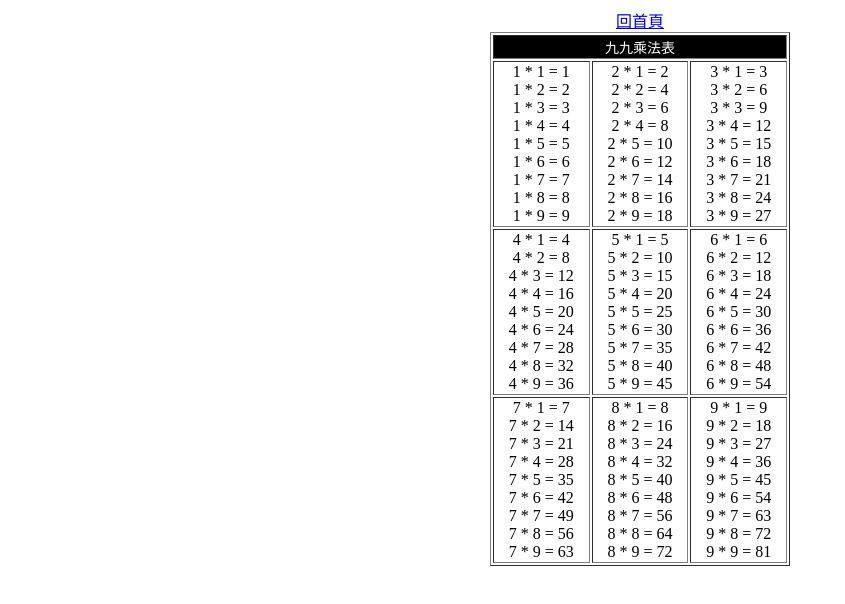
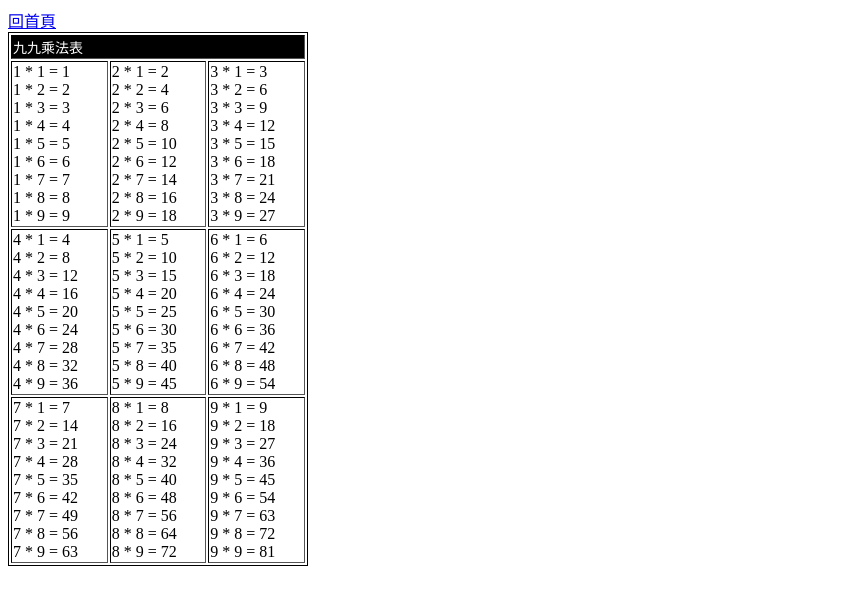
Before and after one commit to guan16/Guanyi, a plain HTML site: page 1011.html in a window 1280 px wide. Shown: the whole page, without its empty margins (0-845 px from the left). Drawn offline with Linux system fonts and the light colour scheme.

Commit message:
Update 1011.html

```diff
--- a/1011.html
+++ b/1011.html
@@ -5,14 +5,15 @@
     <meta name="viewport"content="width=device-width,initial-scale=1.0">
     <title>index</title>
 <style>
-        .container{
-            width: 100%;
-            display: flex;
-            justify-content: center;
-        }
-        td {
+        <style>
+        td{
+            border: 1px black solid;
             text-align: center;
         }
+        table{
+            border: 1px black solid;
+            width: 300px;
+    }
     </style>
 </head>
 <body>
```
